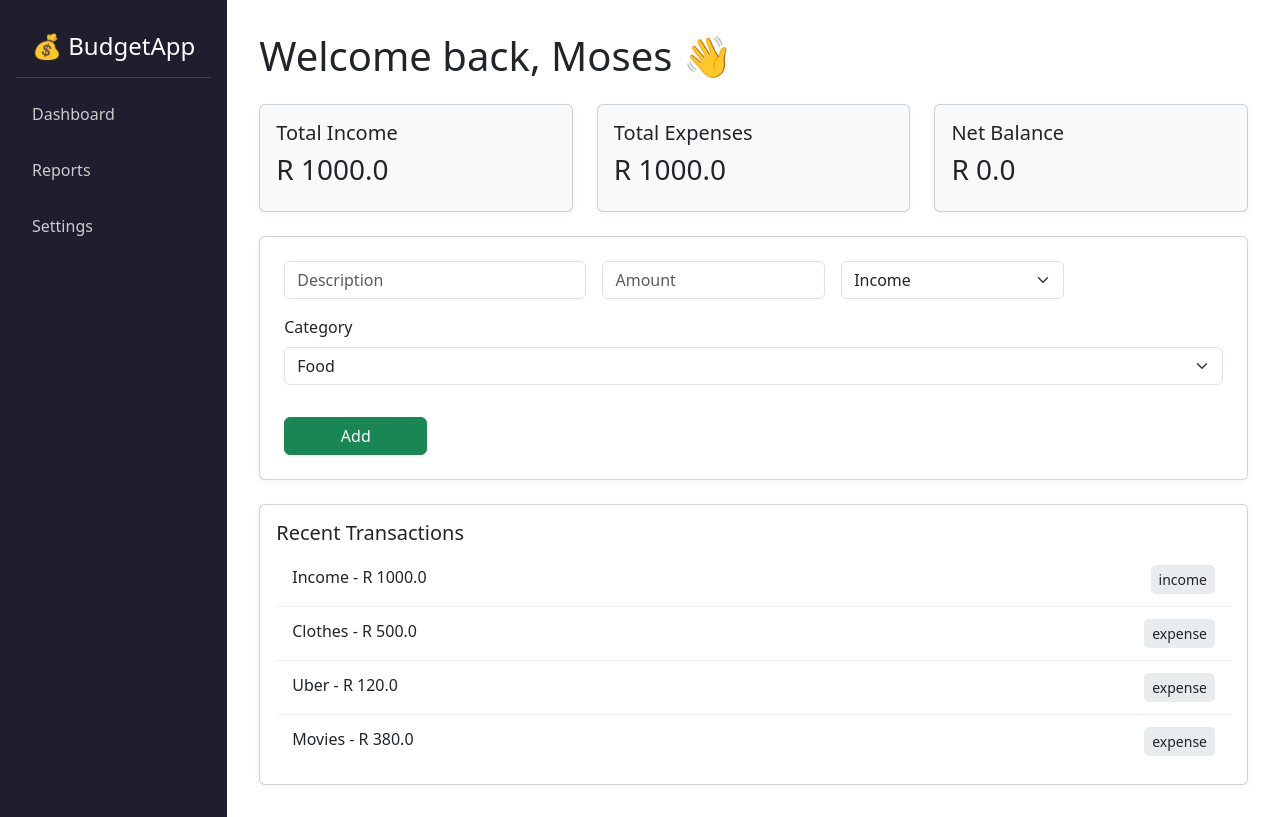
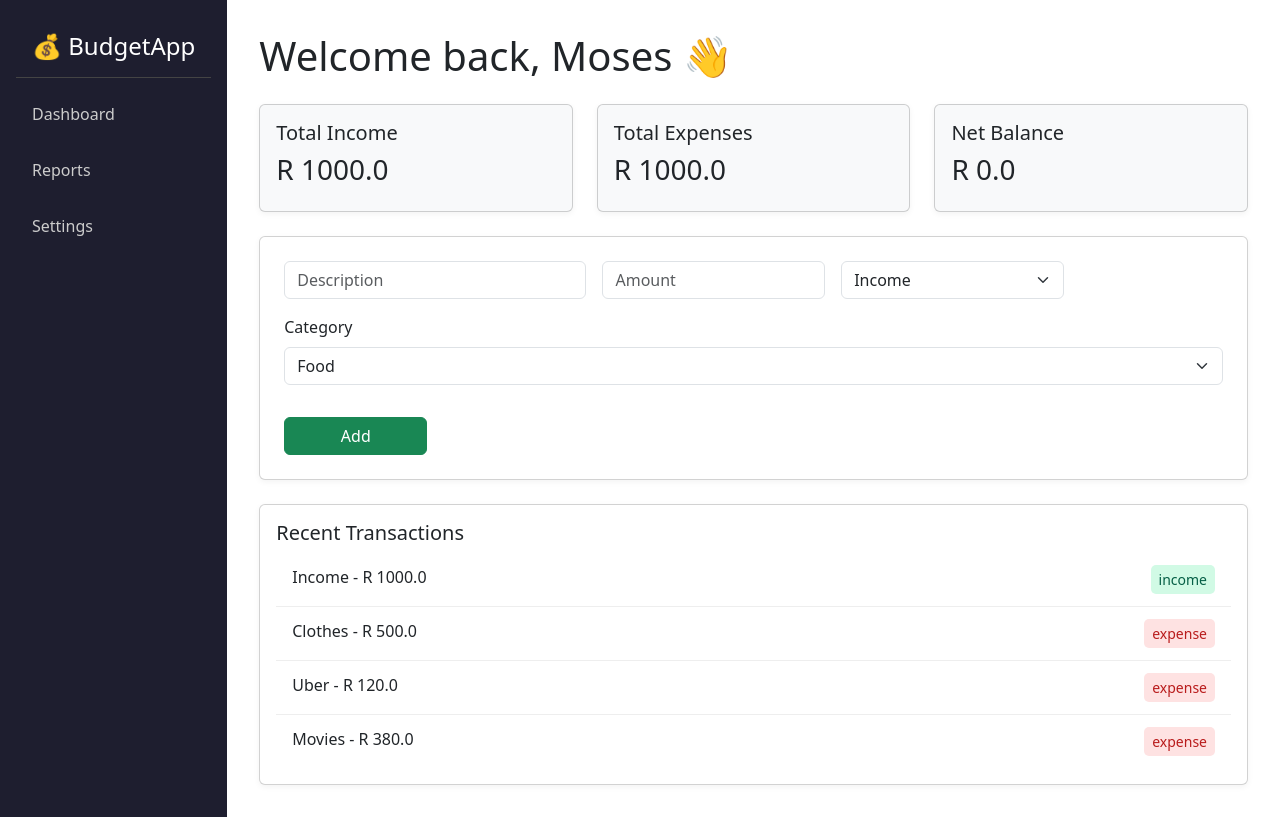
Before and after one commit to Ngwanatuka/budget-tracker, a Flask app: page / in a window 1280 px wide. Run offline with Flask 3, Linux system fonts and the light colour scheme.

Commit message:
improve transaction type indicators

```diff
--- a/app/static/style.css
+++ b/app/static/style.css
@@ -55,6 +55,16 @@ body {
       background-color: #e9ecef;
     }
 
+    .transaction-type.income {
+      background-color: #d1fae5;  /* Light green */
+      color: #065f46;            /* Dark green */
+    }
+
+    .transaction-type.expense {
+      background-color: #fee2e2;  /* Light red */
+      color: #b91c1c;            /* Dark red */
+    }
+
     .content-wrapper {
       padding: 2rem;
     }
--- a/app/templates/dashboard.html
+++ b/app/templates/dashboard.html
@@ -88,7 +88,7 @@
                 {% for t in transactions %}
                 <div class="transaction-item">
                     <span>{{ t.description }} - R {{ t.amount }}</span>
-                    <span class="transaction-type">{{ t.type }}</span>
+                    <span class="transaction-type {{ t.type }}">{{ t.type }}</span>
                 </div>
                 {% else %}
                 <p class="text-muted p-3">No transactions yet</p>
```
